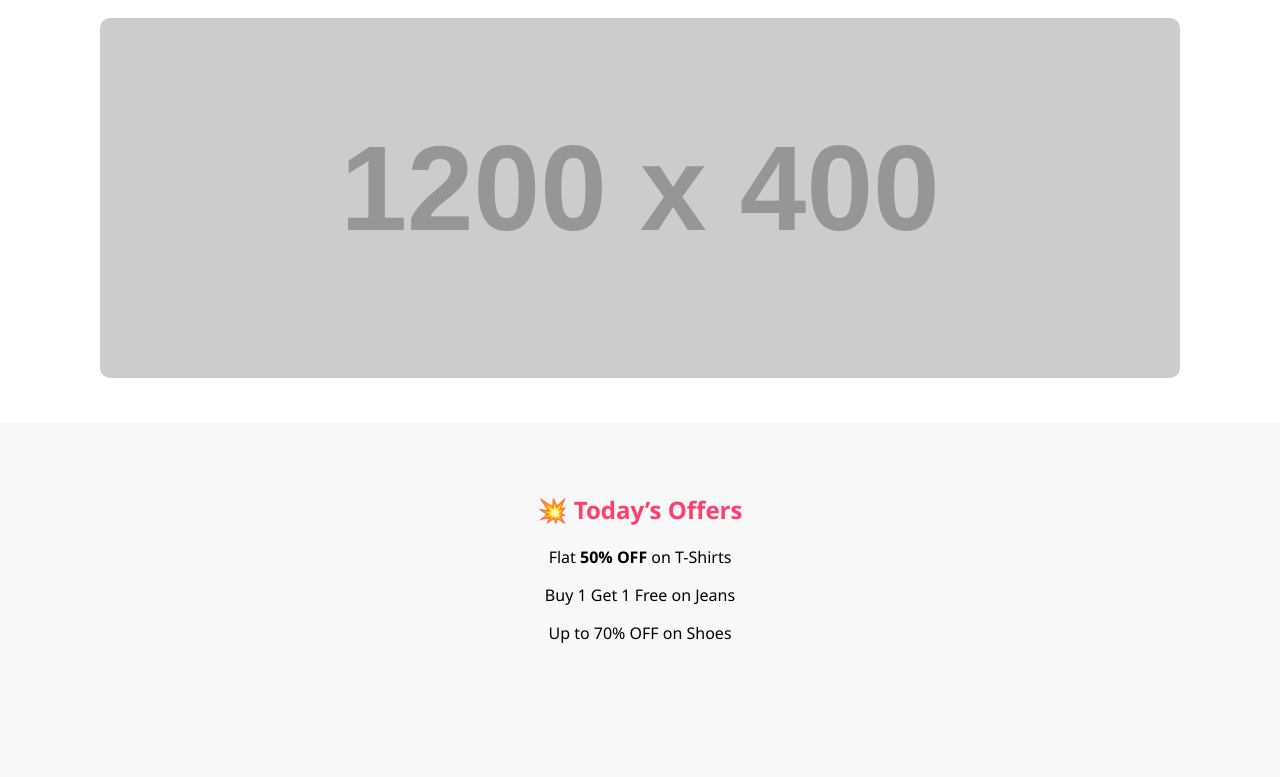
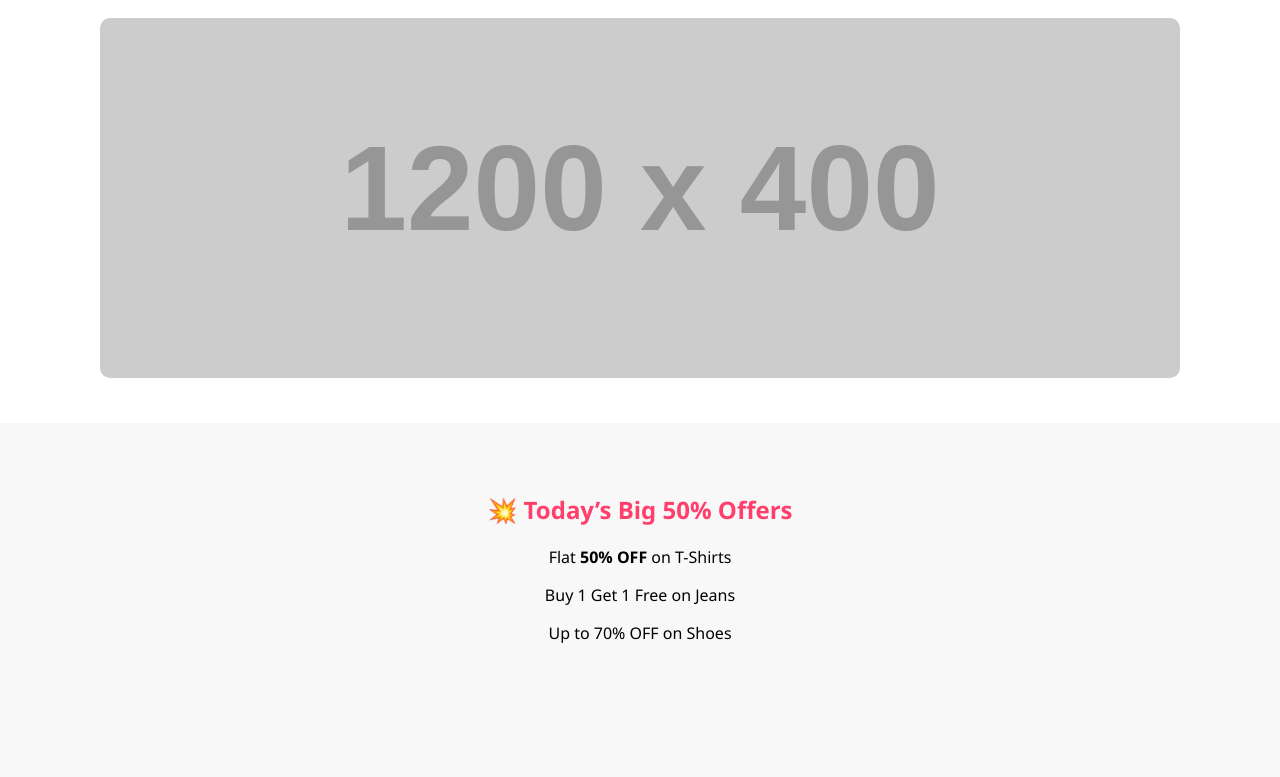
Before and after one commit to rokadediksha/nodejs, a website: page index.html in a window 1280 px wide. Shown: the part 292-1069 px from the top of the page. Drawn offline with Linux system fonts and the light colour scheme; placeholder pictures from the web are drawn by us.

Commit message:
upadate code

```diff
--- a/index.html
+++ b/index.html
@@ -132,7 +132,7 @@
 </section>
 
 <section id="sales">
-    <h2>💥 Today’s Offers</h2>
+    <h2>💥 Today’s Big 50% Offers</h2>
     <p>Flat <strong>50% OFF</strong> on T-Shirts</p>
     <p>Buy 1 Get 1 Free on Jeans</p>
     <p>Up to 70% OFF on Shoes</p>
```
